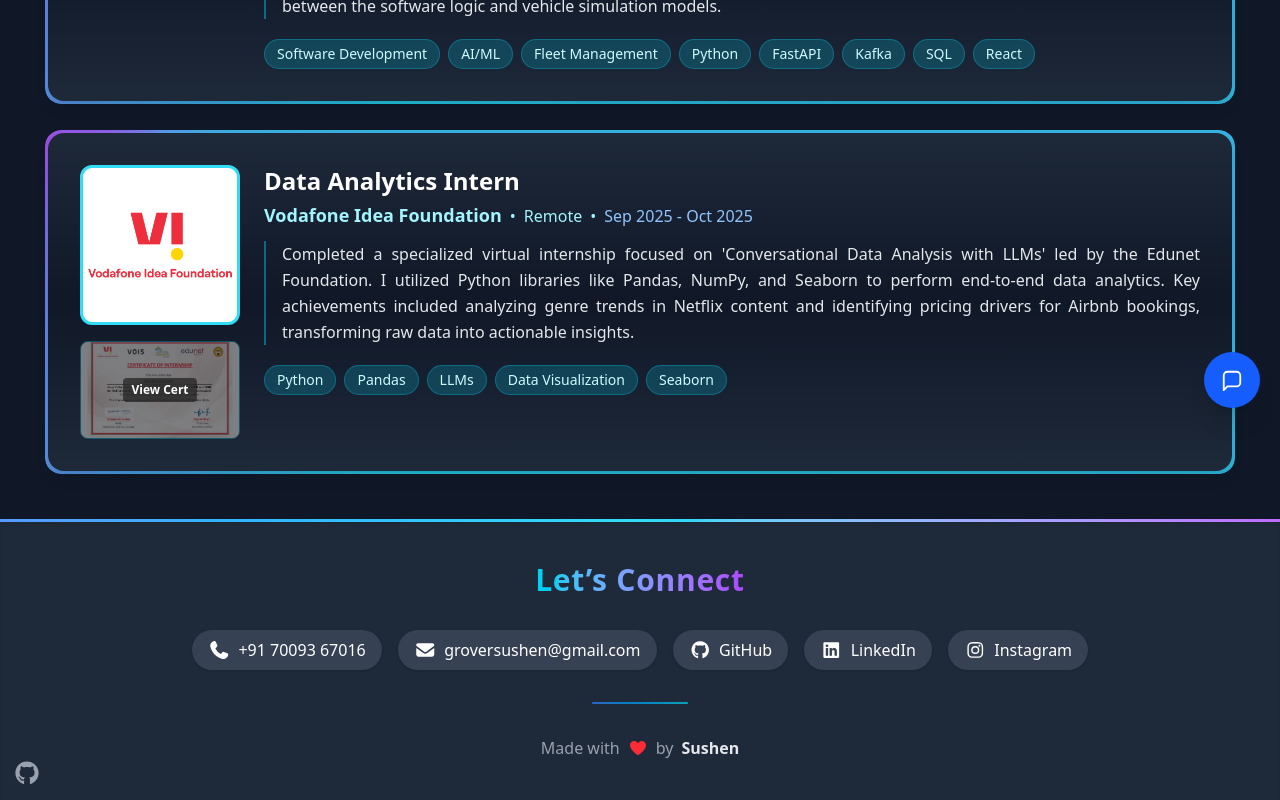
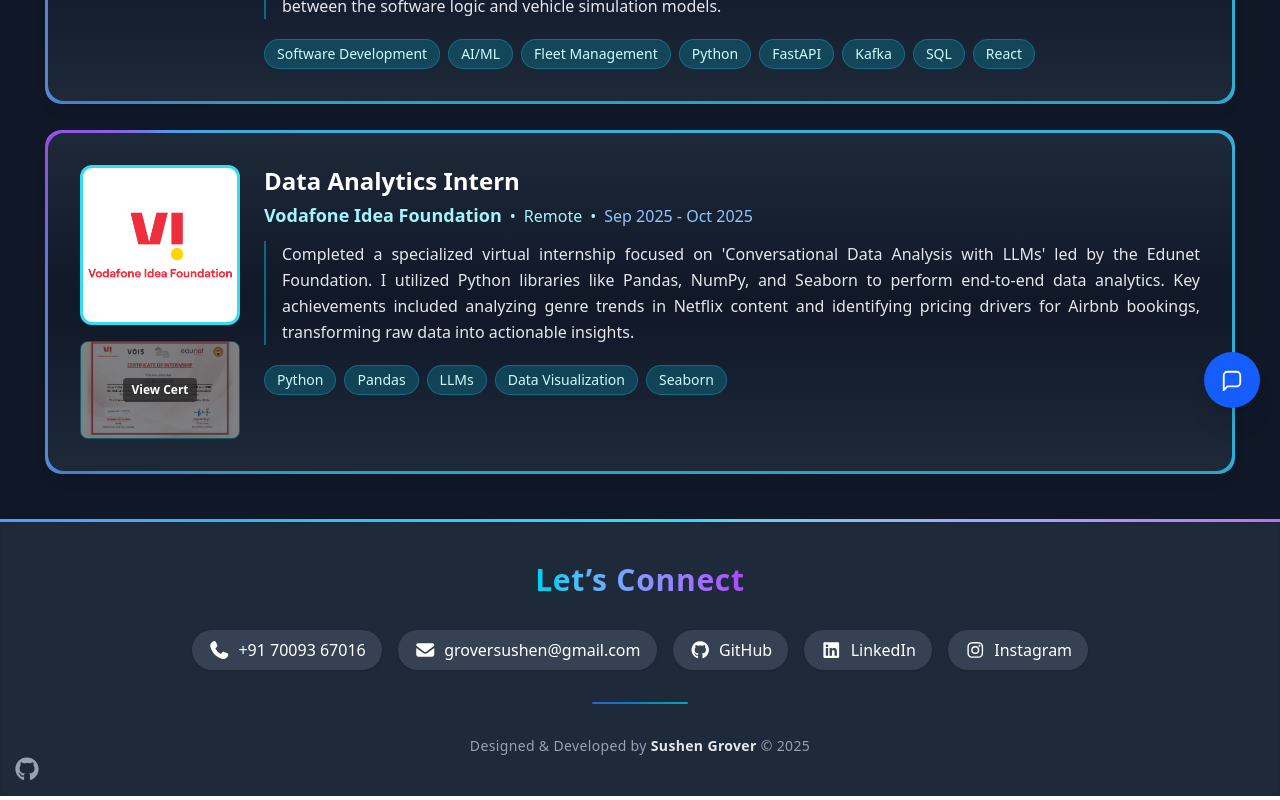
Before and after one commit to SushenGrover/Portfolio-Website, a React (Vite) app in the folder frontend/: page /internships in a window 1280 px wide. Shown: the part 372-1172 px from the top of the page. Built offline with nearby package versions, Linux system fonts and the light colour scheme.

Commit message:
Refactor Footer component and update footer note
Removed unused icons and updated footer note.

```diff
--- a/frontend/src/components/Footer.jsx
+++ b/frontend/src/components/Footer.jsx
@@ -1,10 +1,6 @@
 // frontend/src/components/Footer.jsx
 import { FontAwesomeIcon } from "@fortawesome/react-fontawesome";
-import {
-  faPhone,
-  faEnvelope,
-  faHeart,
-} from "@fortawesome/free-solid-svg-icons";
+import { faPhone, faEnvelope } from "@fortawesome/free-solid-svg-icons";
 import {
   faGithub,
   faLinkedin,
@@ -71,13 +67,11 @@
           <div className="w-24 h-[2px] bg-gradient-to-r from-blue-500 to-cyan-400 rounded-full opacity-70"></div>
 
           {/* Footer Note */}
-          <div className="text-gray-400 text-base text-center">
-            <span className="inline-flex items-center gap-2">
-              Made with
-              <FontAwesomeIcon icon={faHeart} className="text-red-500" />
-              by <span className="font-bold text-gray-200">Sushen</span>
-            </span>
-          </div>
+          <p className="text-gray-400 text-sm text-center tracking-wide">
+            Designed & Developed by{" "}
+            <span className="font-semibold text-gray-200">Sushen Grover</span>{" "}
+            &copy; {new Date().getFullYear()}
+          </p>
         </div>
 
         {/* Portfolio Repo Link - smaller & cornered */}
```
